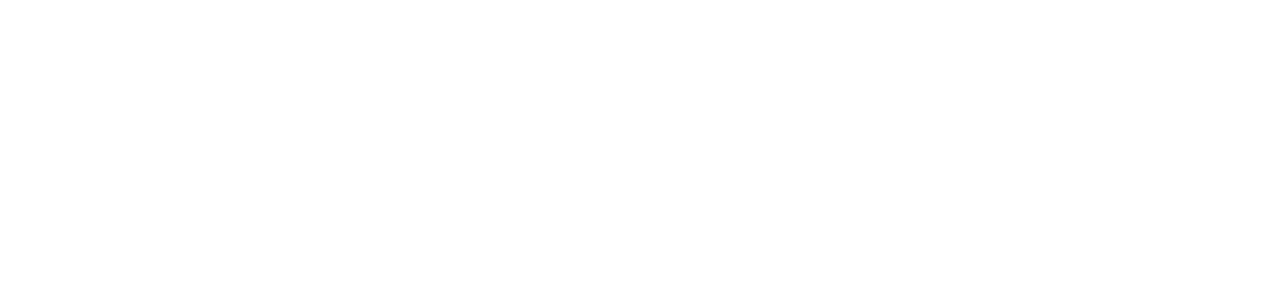
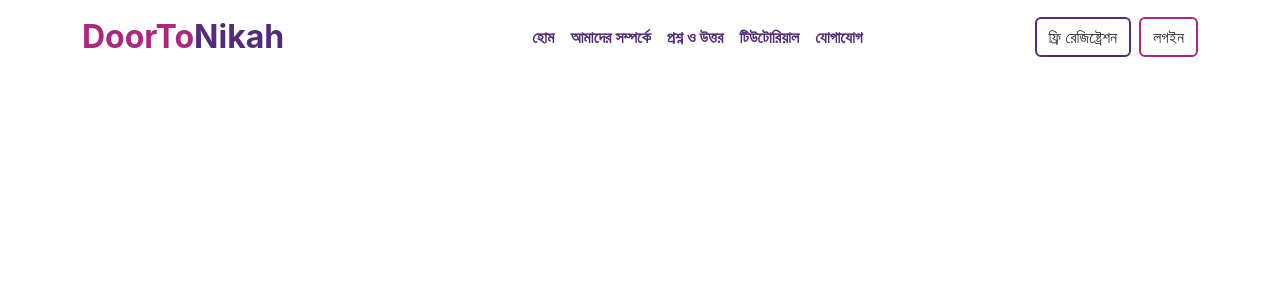
Before and after one commit to SumanIslam/DoorToNikah, a React (Create React App) app in the folder client/: page /terms in a window 1280 px wide. Before the commit this address had no page. Shown: the top 300 px of the page. Built offline with nearby package versions, Linux system fonts and the light colour scheme; a web font is replaced by a local one.

Commit message:
create terms page and a route for this

```diff
--- a/client/src/App.js
+++ b/client/src/App.js
@@ -4,6 +4,7 @@
 import Homepage from './page/homepage';
 import AboutUs from './page/about-page';
 import PrivacyPolicy from './page/privacy-policy-page';
+import TermsCondition from './page/terms-page';
 
 function App() {
   return (
@@ -11,6 +12,7 @@
 			<Route path='/' element={<Homepage />} />
 			<Route path='/about' element={<AboutUs />} />
 			<Route path='/privacy&policy' element={<PrivacyPolicy />} />
+			<Route path='/terms' element={<TermsCondition />} />;
 		</Routes>
 	);
 }
--- a/client/src/component/footer/footer.component.jsx
+++ b/client/src/component/footer/footer.component.jsx
@@ -14,7 +14,7 @@
 						<a href='/privacy&policy' className='mr-3 text-light'>
 							প্রাইভেসি পলিসি
 						</a>
-						<a href='#' className='text-light'>
+						<a href='/terms' className='text-light'>
 							শর্তাবলি
 						</a>
 					</div>
--- /dev/null
+++ b/client/src/page/terms-page.jsx
@@ -0,0 +1,10 @@
+import React from 'react';
+
+// component
+import Header from '../component/header/header.component';
+
+const TermsCondition = () => {
+	return <Header />;
+};
+
+export default TermsCondition;
```
